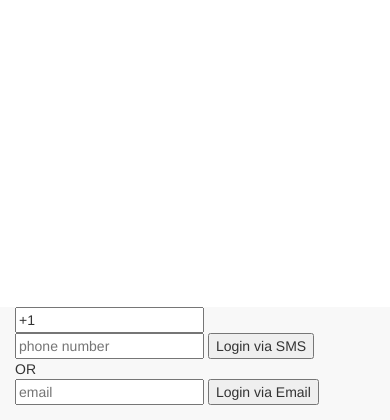
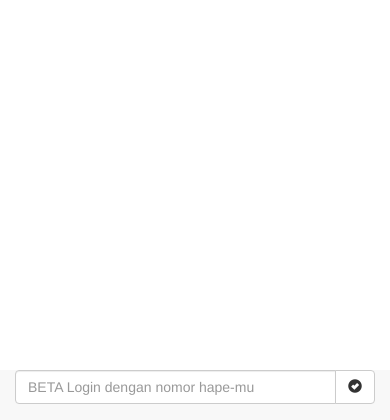
Before and after one commit to remoteworkerid/giwangan, a Flask app: template web_app/templates/index.html in a window 390 px wide. Shown: the part 424-844 px from the top of the page. Run offline with Flask 2, Linux system fonts and the light colour scheme; the template is opened without the code that fills it: most values are stand-ins (such as "Sample title", 1, 10 or a date in 2020); some libraries are stand-ins or nearby versions; some web fonts are replaced.

Commit message:
WIP AccountKit
BACKLOG:
- Need to add member who view certain page
- Probably need to fix the vertical alignment of brand logo when in mobile
- Custom Home Admin and POC for create article based on keyword
- Url for page is not getting updated to safe url (?)
- Allow the use of external image as feature image
- Nawarin berita politik,"Anies/sandi atau Ahok/Djarot? Islam moderat/liberal?" bwahaha
- Twitter/Facebook/LinkedIn bot
- Indonesia locale for humanize
- keyword field for SEO purposes
- soccer API! News!
- fix SERVER_NAME in localhost
- tambahkan back to top icon in footer
- bootstrap init for psql
- Need better prod/dev setup
- spice Up NM brand
- / for with Home Icon Menu
- Prepare until ready for NM
- CAN DB AUTO GENERATED BY resetmigration.sh script?
- Need to remove that web_app reference in import. Not pretty
- Make the uploader be ajax friendly from ckeditor
- Excerpt for post to be shown in thumbnail (manual field?)
- show profile menu for authenticated user. For now, just hide it
- , view count

```diff
--- a/web_app/templates/base-template.html
+++ b/web_app/templates/base-template.html
@@ -205,16 +205,35 @@
         <div class="col-xs-12 col-md-8">
           <!--<a href="{{ url_for_security('register') }}{% if 'next' in request.args %}?next={{ request.args.next|urlencode }}{% endif %}" class="navbar-btn btn-success btn center-block">-->
           <!--Jadilah 100 Nezzers pertama!</a>-->
-            <form>
-  <div class="form-group">
-            <input value="+1" id="country_code" />
-            <input placeholder="phone number" id="phone_number"/>
-            <button onclick="smsLogin();">Login via SMS</button>
-            <div>OR</div>
-            <input placeholder="email" id="email"/>
-            <button onclick="emailLogin();">Login via Email</button>
-  </div>
-            </form>
+
+            <!--<div class="form-group row">-->
+                <!--<input value="+62" id="fb_country_code" class="form-control"/>-->
+                <!---->
+                <!--<button onclick="smsLogin();" class="btn btn-primary">Login</button>-->
+            <!--</div>-->
+
+               <div class="input-group">
+        <input placeholder="BETA Login dengan nomor hape-mu" id="fb_phone_number" class="form-control"/>
+        <span class="input-group-btn">
+            <button class="btn btn-default value-control" id="btn_fb_phone_number">
+            <span class="glyphicon glyphicon-ok-sign"></span>
+        </button>
+        </span>
+    </div>
+
+        </div>
+
+
+            <!--<form>-->
+  <!--<div class="form-group">-->
+
+
+            <!--<div>OR</div>-->
+            <!--<input placeholder="email" id="fb_email"/>-->
+            <!--<button onclick="emailLogin();">Login via Email</button>-->
+  <!--</div>-->
+            <!--</form>-->
+
         </div>
       </div>
       {% else %}
@@ -344,6 +363,13 @@ single_column_breakpoint: 700
 </script>
     {% else %}
     <script>
+        $('#btn_fb_phone_number').on('click', function (e) {
+            fb_phone_number = $('#fb_phone_number').val();
+            console.log(fb_phone_number);
+        });
+    </script>
+
+    <script>
   // initialize Account Kit with CSRF protection
   AccountKit_OnInteractive = function(){
     AccountKit.init(
@@ -379,8 +405,8 @@ single_column_breakpoint: 700
 
   // phone form submission handler
   function smsLogin() {
-    var countryCode = document.getElementById("country_code").value;
-    var phoneNumber = document.getElementById("phone_number").value;
+    var countryCode = $('#country_code').val();
+    var phoneNumber = $('#phone_number').val();
     AccountKit.login(
       'PHONE',
       {countryCode: countryCode, phoneNumber: phoneNumber}, // will use default values if not specified
@@ -391,8 +417,7 @@ single_column_breakpoint: 700
 
   // email form submission handler
   function emailLogin() {
-  console.log('here?');
-    var emailAddress = document.getElementById("email").value;
+    var emailAddress = $('#fb_email').val();
     AccountKit.login(
       'EMAIL',
       {emailAddress: emailAddress},
```
